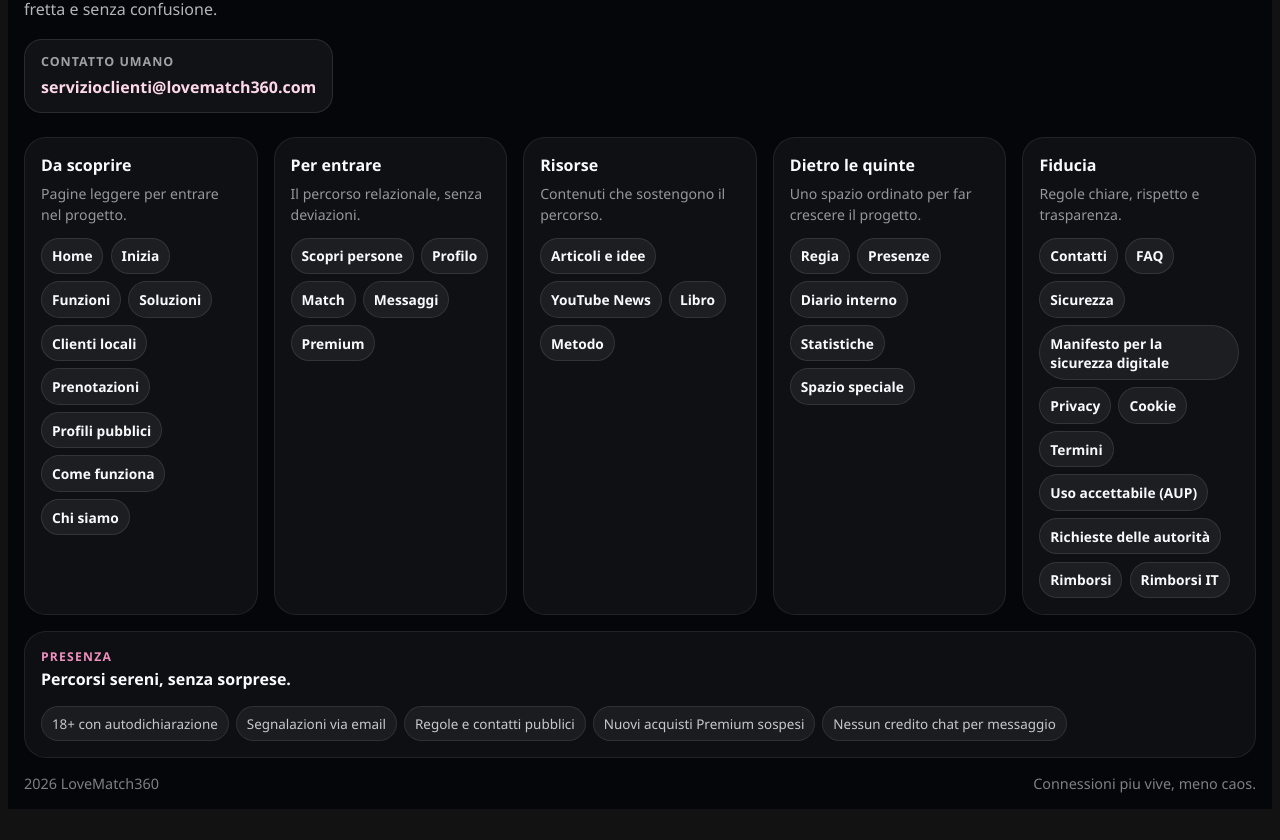
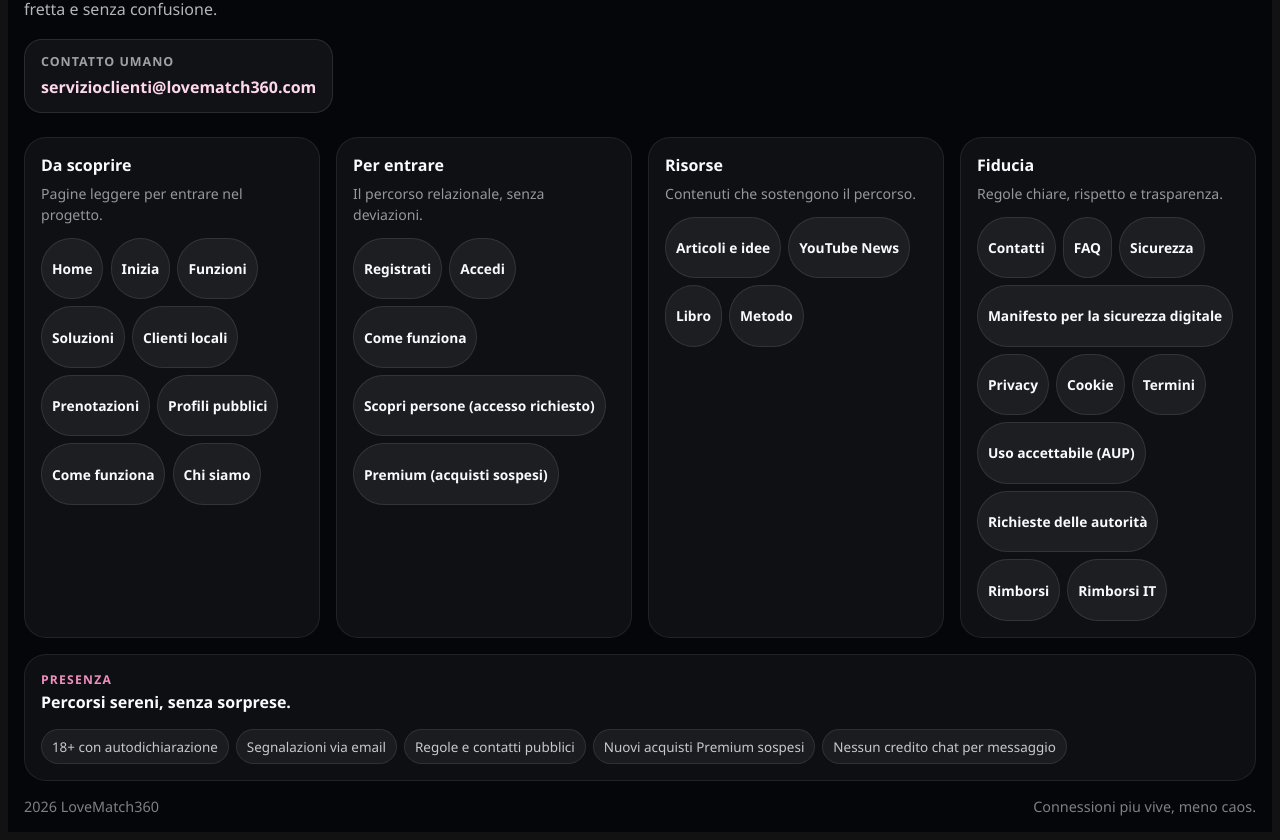
Before and after one commit to ciuval/lm360-admin-prod, a React (Vite) app: page / in a window 1280 px wide. Shown: the part 2318-3158 px from the top of the page. Before the commit the page ends 3135 px from the top, so only its background shows below. Built offline with nearby package versions, Linux system fonts and the light colour scheme; no server answers.

Commit message:
Keep admin-only links out of public footer and expose clear guest entry paths

```diff
--- a/src/components/SiteFooter.jsx
+++ b/src/components/SiteFooter.jsx
@@ -73,7 +73,26 @@ const statusItems = [
   "Nessun credito chat per messaggio",
 ];
 
-export default function SiteFooter() {
+export default function SiteFooter({ isAuthed = false, isAdmin = false }) {
+  const visibleGroups = linkGroups
+    .filter((group) => group.title !== "Dietro le quinte" || isAdmin)
+    .map((group) => {
+      if (group.title === "Dietro le quinte") {
+        return { ...group, links: group.links.filter((link) => link.href !== "#/quantum") };
+      }
+      if (group.title !== "Per entrare" || isAuthed) return group;
+      return {
+        ...group,
+        links: [
+          { label: "Registrati", href: "#/register" },
+          { label: "Accedi", href: "#/login" },
+          { label: "Come funziona", href: "#/come-funziona" },
+          { label: "Scopri persone (accesso richiesto)", href: "#/scopri-profili" },
+          { label: "Premium (acquisti sospesi)", href: "#/premium" },
+        ],
+      };
+    });
+
   return (
     <footer style={footerStyle} aria-label="Mappa finale del sito">
       <div style={innerStyle}>
@@ -95,7 +114,7 @@ export default function SiteFooter() {
         </section>
 
         <nav style={groupsStyle} aria-label="Collegamenti footer">
-          {linkGroups.map((group) => (
+          {visibleGroups.map((group) => (
             <section key={group.title} style={groupStyle} aria-labelledby={`footer-${slug(group.title)}`}>
               <h3 id={`footer-${slug(group.title)}`} style={groupTitleStyle}>
                 {group.title}
@@ -237,6 +256,8 @@ const linksStyle = {
 
 const linkStyle = {
   display: "inline-flex",
+  minHeight: 44,
+  alignItems: "center",
   padding: "0.48rem 0.62rem",
   borderRadius: "999px",
   border: "1px solid rgba(255, 255, 255, 0.1)",
```
